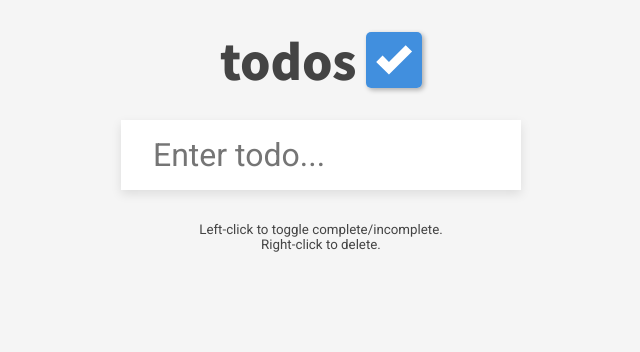
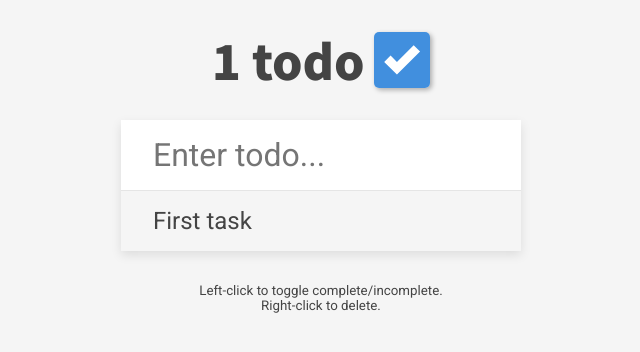
Before and after one commit to mark-tripney/todo-react, a React (Create React App) app: page / in a window 1280 px wide. Shown: the top 352 px of the page, without its empty margins (319-959 px from the left). Built offline with nearby package versions, Linux system fonts and the light colour scheme.

Commit message:
Add 'toggle complete' (on click) functionality

```diff
--- a/src/components/Todo.js
+++ b/src/components/Todo.js
@@ -1,8 +1,17 @@
-import React from 'react';
+import React, {useState} from 'react';
 
 export default function Todo(props) {
-  const {id, name, completed} = props;
+  const [isComplete, setIsComplete] = useState(props.completed);
+  console.log(isComplete);
+  const {id, name} = props;
+
+  function toggleCompleted(e) {
+    setIsComplete(!isComplete);
+    console.log(e.target);
+  }
+
   return (
-      <li id={id} className={completed ? "completed" : ""}>{name}</li>
+      <li id={id} className={isComplete ? "completed" : ""}
+          onClick={toggleCompleted}>{name}</li>
   );
 }
--- a/src/index.js
+++ b/src/index.js
@@ -4,7 +4,7 @@ import './index.css';
 import App from './App';
 
 const DATA = [
-  // {id: "todo-0", name: "First task", completed: false},
+  {id: "todo-0", name: "First task", completed: false},
   // {id: "todo-1", name: "Second task", completed: true},
 ];
 
```
